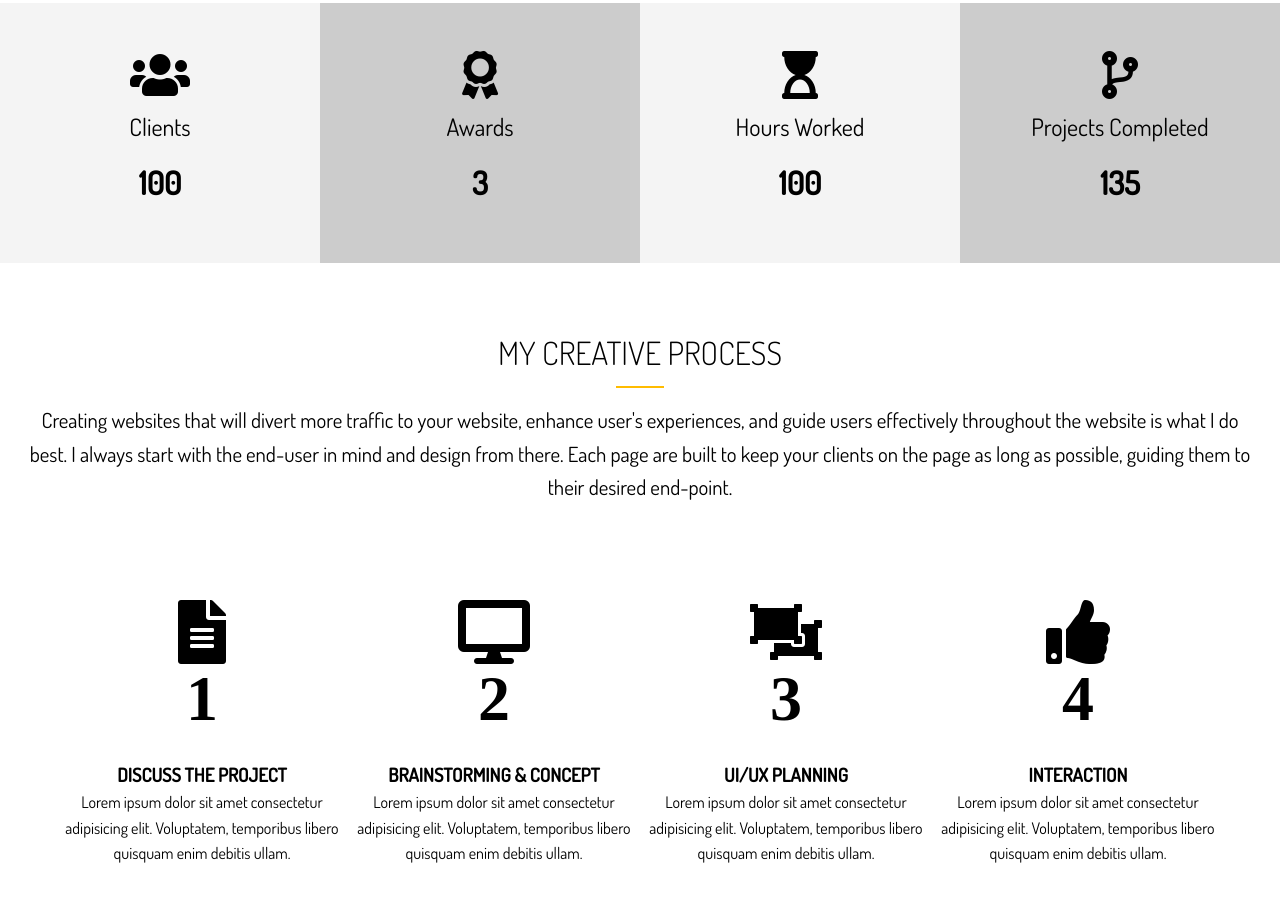
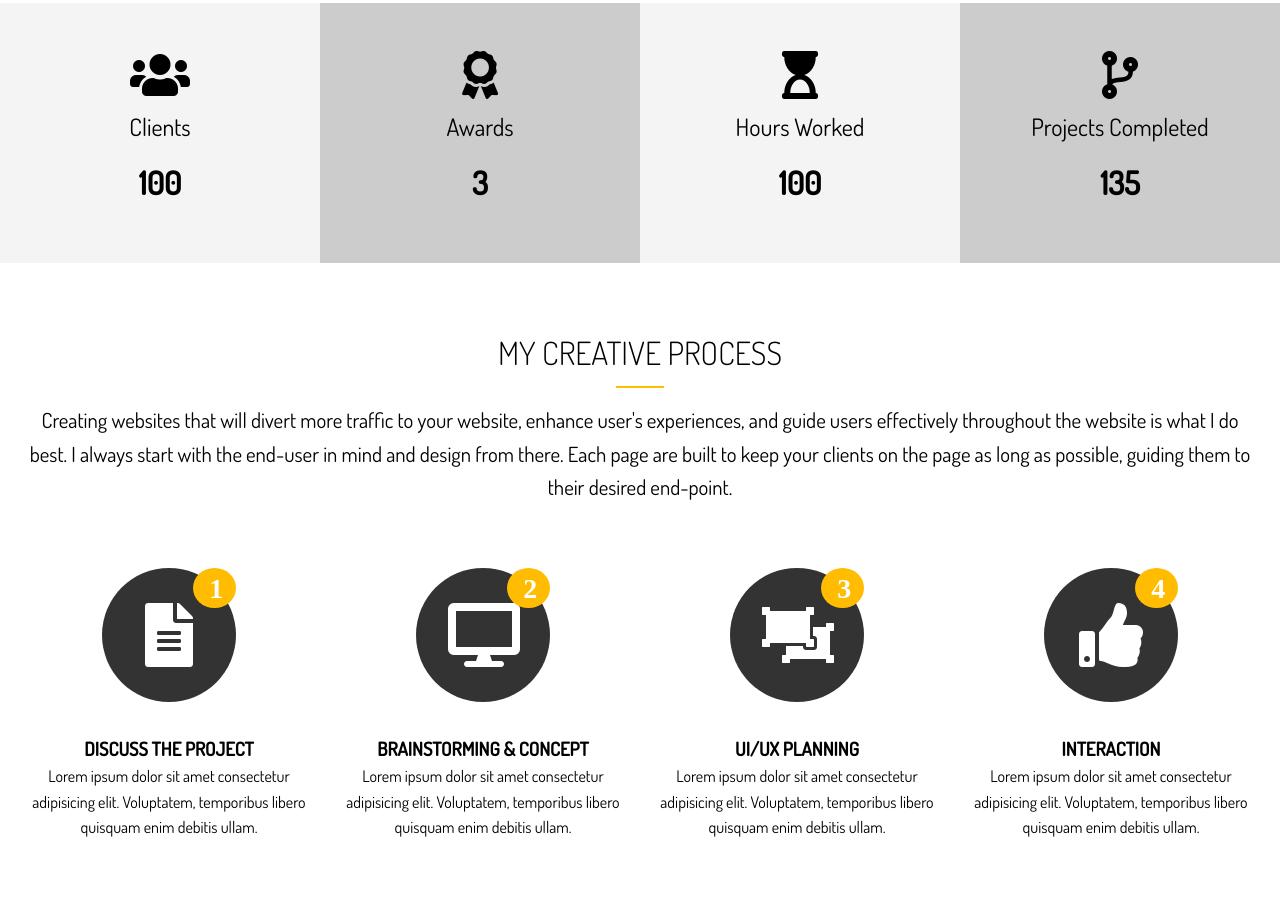
Before and after one commit to Talitha-Abbie/portfolio_website, a website: page dist/index.html in a window 1280 px wide. Shown: the part 1222-2123 px from the top of the page. After the commit the page ends 2095 px from the top, so only its background shows below. Drawn offline with Linux system fonts and the light colour scheme.

Commit message:
additions

```diff
--- a/scss/main.scss
+++ b/scss/main.scss
@@ -5,7 +5,6 @@
 * {
     margin: 0;
     padding: 0;
-    box-sizing: border-box;
   }
 
 body {
@@ -149,7 +148,48 @@ body {
       .process {
         display: grid;
         grid-template-columns: repeat(4, 1fr);
-        padding: 2rem;
+        grid-gap: 1.5rem;
+        text-align: center;
+
+        &-step {
+          position: absolute;
+          top: 0;
+          right: 0;
+          font-size: 28px;
+          background: $main-color;
+          border-radius: 50%;
+          width: 8%;
+          line-height: 8px;
+          text-align: center;
+          justify-content: center;
+          align-content: center;
+          padding: 1rem;
+          transition: all 1s;
+        }
+
+        &-icon {
+          border-radius: 50%;
+          background: $dark-color;
+          color: #fff;
+          padding: 2rem;
+          width: 70px;
+          height: 70px;
+          line-height: 70px;
+          text-align: center;
+          position: relative;
+          transition: all 1s;
+
+          &:hover {
+            background: $main-color;
+            width: 90px;
+            height: 90px;
+            line-height: 90px;
+
+            .process-step {
+              background: $dark-color;
+            }
+          }
+        }
       }
     }
   }
```
Also changed, not shown: dist/css/main.css, dist/index.html.
